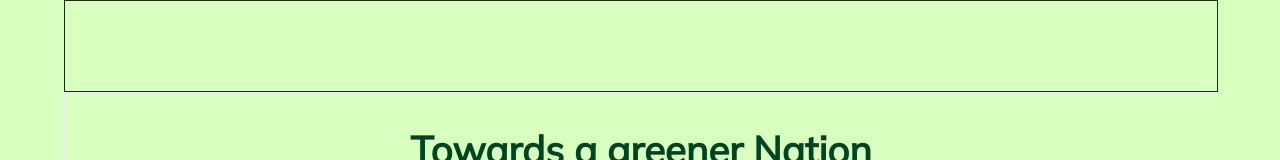
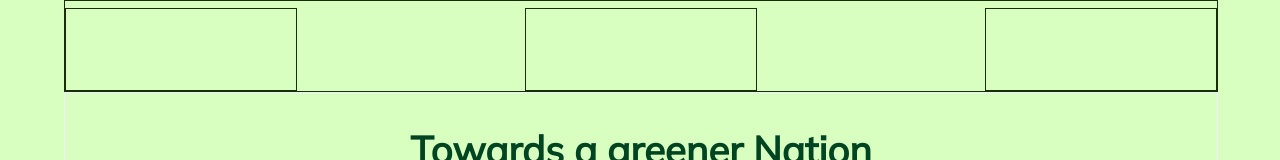
Before and after one commit to Kilimo-Africa/okoa_waste, a React (Create React App) app: page / in a window 1280 px wide. Shown: the top 160 px of the page. Built offline with nearby package versions, Linux system fonts and the light colour scheme.

Commit message:
add spans to header

```diff
--- a/src/App.css
+++ b/src/App.css
@@ -53,8 +53,11 @@ header {
 }
 
 header > * {
+  width: 20%;
+  height: 90%;
   display: flex;
-  flex-direction: row;
+  border: thin solid #172e08;
+  flex-direction: column;
   justify-content: space-evenly;
   align-items: center;
 }
--- a/src/pages/Navbar.js
+++ b/src/pages/Navbar.js
@@ -1,5 +1,11 @@
 import React from "react";
 
 export default function Navbar() {
-  return <header></header>;
+  return (
+    <header>
+      <span></span>
+      <span></span>
+      <span></span>
+    </header>
+  );
 }
```
